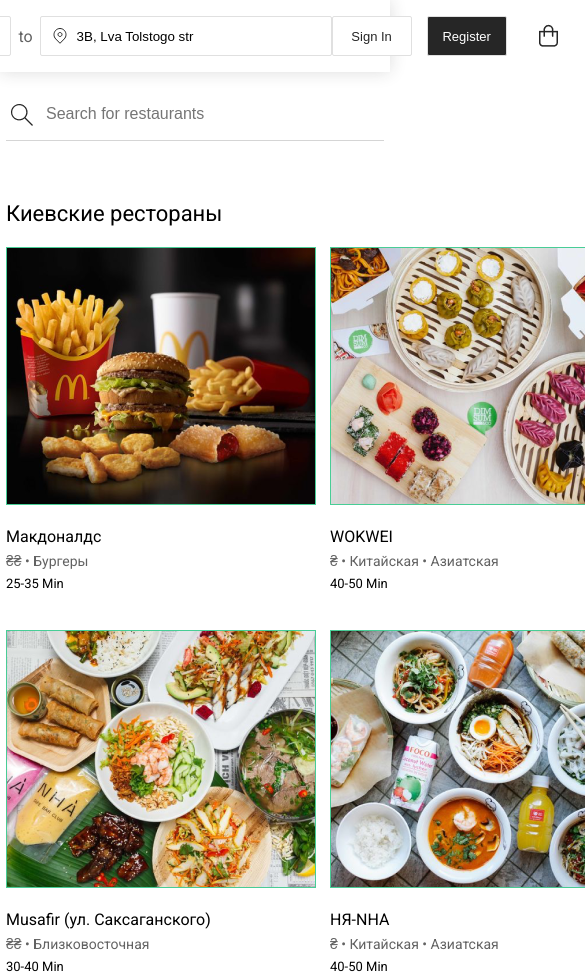
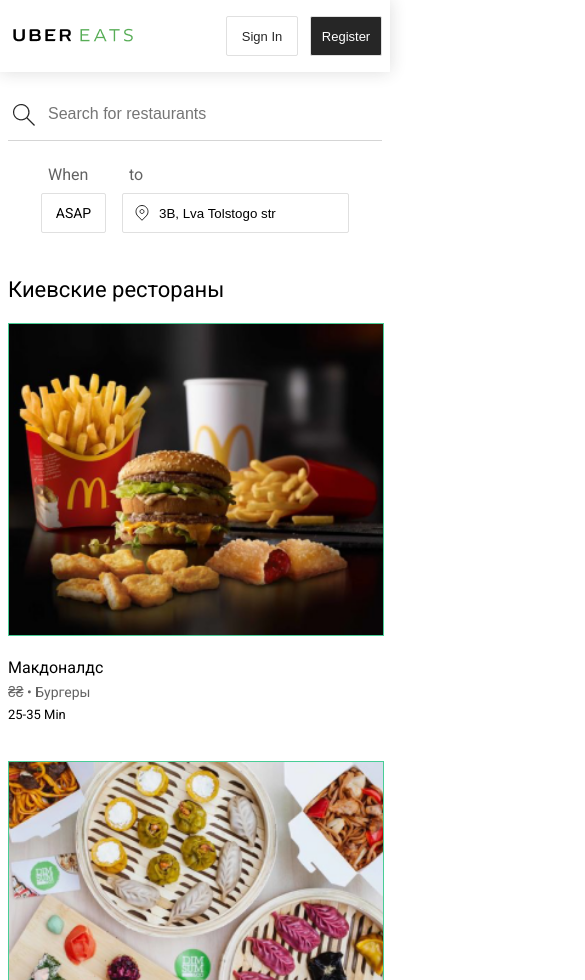
Before and after one commit to h2ash/layout_uber-eats2, a plain HTML site: page index.html in a window 390 px wide. Shown: the top 980 px of the page, 585 px wide, since content can reach past the window. Drawn offline with Linux system fonts and the light colour scheme.

Commit message:
backup to switch win10

```diff
--- a/scss/main.scss
+++ b/scss/main.scss
@@ -1,7 +1,7 @@
 .main {
   margin: 16px auto 100px;
   max-width: 966px;
-  padding: 0 6px;
+  padding: 0 8px;
 
   &__search-field {
     display: flex;
@@ -27,7 +27,7 @@
     border: none;
   }
   &__title {
-    margin-bottom: 16px;
+    margin: 40px 0 16px 0;
     font-weight: normal;
     font-size: 22px;
     line-height: 34px;
@@ -35,16 +35,16 @@
 
   &__catalog {
     display: grid;
-    grid-template-columns: repeat(3, 308px);
+    grid-template-columns: repeat(3, 304px);
     grid-gap: 36px 16px;
-    justify-content: stretch;
+    justify-content: center;
 
   }
 }
 
-.main-delivery { /*исправить для мобильной версии---МОБИЛЬНАЯ ВЕРСИЯ*/
+.main-delivery { /*МОБИЛЬНАЯ ВЕРСИЯ*/
   display: none; /*временно скрыли*/
-  grid-template-columns: 65px 227px;
+  grid-template-columns: 65px, 227px;
   grid-template-rows: 13px 40px;
   grid-gap: 15px 16px;
   grid-auto-flow: column;
@@ -120,7 +120,7 @@
   &__location {
     box-sizing: border-box;
 
-    width: 292px;
+    width: 227px;
     height: 40px;
 
     padding: 8px 10px 8px 36px;
@@ -140,8 +140,8 @@
 
 .card {
 
-
   &__picture {
+    width: 100%;
     margin-bottom: 16px;
     border: 1px solid #48CD96;
   }
--- a/style.scss
+++ b/style.scss
@@ -37,7 +37,42 @@
 
   .main {
     &__catalog {
-      grid-template-columns: 1fr 1fr;
+      grid-template-columns: repeat(2, minmax(304px, 1fr));
+      justify-content: stretch;
     }
   }
 }
+
+@media (min-width: 320px) and (max-width: 639px) {
+  .delivery {
+    display: none;
+  }
+
+  .header-buttons {
+    &__button {
+      width: 72px;
+    }
+
+    &__button:first-child {
+      margin-right: 12px;
+    }
+
+    &__cart {
+    display: none;
+    }
+  }
+
+  .main {
+    &__catalog {
+      grid-template-columns: minmax(304px, 1fr);
+    }
+
+    &__search-field {
+      margin-bottom: 24px;
+    }
+  }
+
+  .main-delivery {
+    display: grid;
+  }
+}
```
Also changed, not shown: style.css, 1 other file.
